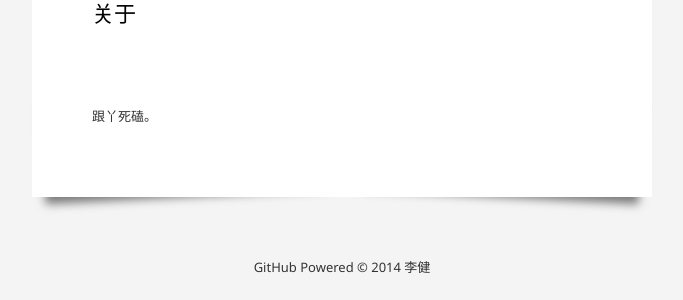
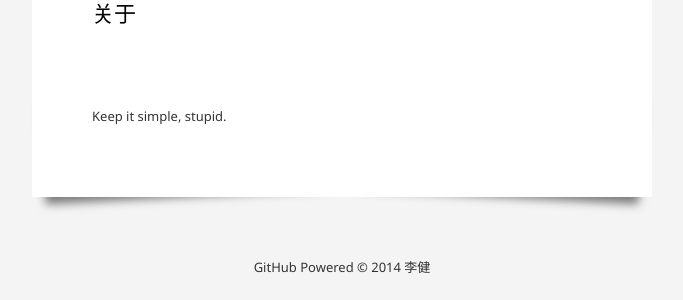
Before and after one commit to kidlj/awei, a Jekyll site: the page built from about/index.html, in a window 1280 px wide. Shown: the part 128-428 px from the top of the page, without its empty margins (298-981 px from the left). Built offline with Jekyll 4.4.1, drawn with Linux system fonts in a browser that asks for light colours; Markdown is read by kramdown in place of the engine named in the settings.

Commit message:
updated about page

```diff
--- a/about/index.html
+++ b/about/index.html
@@ -9,7 +9,7 @@ title: 关于
 		<header>
 		<h1 class="post-title">关于</h1>
 		</header>
-	<p>跟丫死磕。</p>
+	<p>Keep it simple, stupid.</p>
 
 	</article>
 </section>
```
